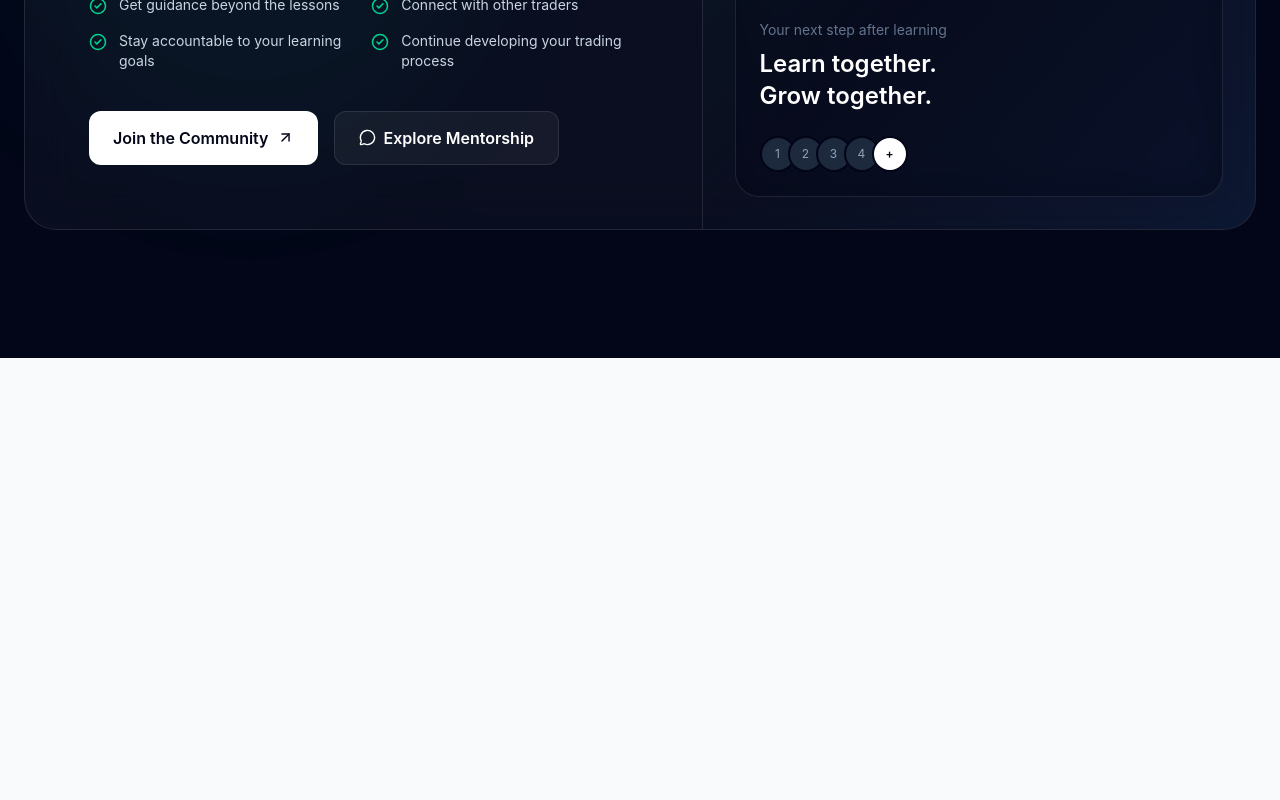
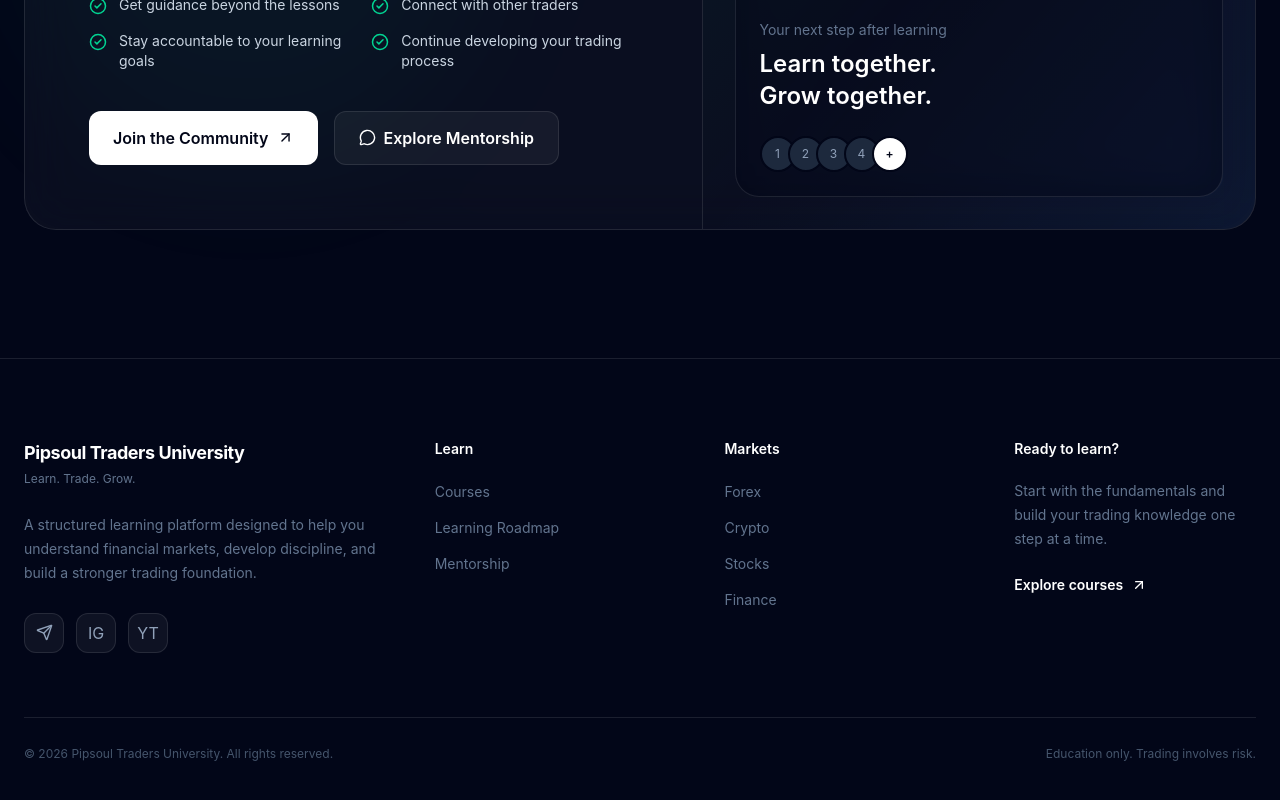
Before and after one commit to MyStack001/pipsoul-traders-university, a React (Vite) app: page / in a window 1280 px wide. Shown: the part 3720-4520 px from the top of the page. Before the commit the page ends 4078 px from the top, so only its background shows below. Built offline with nearby package versions, Linux system fonts and the light colour scheme.

Commit message:
Add PTU footer

```diff
--- a/src/App.tsx
+++ b/src/App.tsx
@@ -3,6 +3,7 @@
 import Courses from "./components/Courses";
 import Roadmap from "./components/Roadmap";
 import Mentorship from "./components/Mentorship";
+import Footer from "./components/Footer";
 
 function App() {
   return (
@@ -15,6 +16,7 @@
   <Roadmap />
   <Mentorship />
 </main>
+<Footer />
     </div>
   );
 }
--- a/src/components/Footer.tsx
+++ b/src/components/Footer.tsx
@@ -0,0 +1,147 @@
+import {
+  ArrowUpRight,
+  Send,
+} from "lucide-react";
+
+const footerLinks = {
+  Learn: [
+    { label: "Courses", href: "#courses" },
+    { label: "Learning Roadmap", href: "#roadmap" },
+    { label: "Mentorship", href: "#mentorship" },
+  ],
+  Markets: [
+    { label: "Forex", href: "#courses" },
+    { label: "Crypto", href: "#courses" },
+    { label: "Stocks", href: "#courses" },
+    { label: "Finance", href: "#courses" },
+  ],
+};
+
+function Footer() {
+  return (
+    <footer className="border-t border-white/10 bg-slate-950 px-6">
+      <div className="mx-auto max-w-7xl py-16 sm:py-20">
+        <div className="grid gap-12 lg:grid-cols-[1.5fr_1fr_1fr_1fr]">
+          {/* Brand */}
+          <div className="max-w-sm">
+            <a href="#" className="inline-block">
+              <p className="text-lg font-bold tracking-tight text-white">
+                Pipsoul Traders University
+              </p>
+
+              <p className="mt-1 text-xs text-slate-500">
+                Learn. Trade. Grow.
+              </p>
+            </a>
+
+            <p className="mt-6 text-sm leading-6 text-slate-500">
+              A structured learning platform designed to help you understand
+              financial markets, develop discipline, and build a stronger
+              trading foundation.
+            </p>
+
+            {/* Socials */}
+            <div className="mt-7 flex items-center gap-3">
+              <a
+                href="#"
+                aria-label="Telegram"
+                className="flex h-10 w-10 items-center justify-center rounded-xl border border-white/10 bg-white/5 text-slate-400 transition hover:bg-white/10 hover:text-white"
+              >
+                <Send size={17} />
+              </a>
+
+              <a
+                href="#"
+                aria-label="Instagram"
+                className="flex h-10 w-10 items-center justify-center rounded-xl border border-white/10 bg-white/5 text-slate-400 transition hover:bg-white/10 hover:text-white"
+              >
+            IG
+              </a>
+
+              <a
+                href="#"
+                aria-label="YouTube"
+                className="flex h-10 w-10 items-center justify-center rounded-xl border border-white/10 bg-white/5 text-slate-400 transition hover:bg-white/10 hover:text-white"
+              >
+                YT
+              </a>
+            </div>
+          </div>
+
+          {/* Learn */}
+          <div>
+            <h3 className="text-sm font-semibold text-white">Learn</h3>
+
+            <ul className="mt-5 space-y-3">
+              {footerLinks.Learn.map((link) => (
+                <li key={link.label}>
+                  <a
+                    href={link.href}
+                    className="text-sm text-slate-500 transition hover:text-white"
+                  >
+                    {link.label}
+                  </a>
+                </li>
+              ))}
+            </ul>
+          </div>
+
+          {/* Markets */}
+          <div>
+            <h3 className="text-sm font-semibold text-white">Markets</h3>
+
+            <ul className="mt-5 space-y-3">
+              {footerLinks.Markets.map((link) => (
+                <li key={link.label}>
+                  <a
+                    href={link.href}
+                    className="text-sm text-slate-500 transition hover:text-white"
+                  >
+                    {link.label}
+                  </a>
+                </li>
+              ))}
+            </ul>
+          </div>
+
+          {/* CTA */}
+          <div>
+            <h3 className="text-sm font-semibold text-white">
+              Ready to learn?
+            </h3>
+
+            <p className="mt-5 text-sm leading-6 text-slate-500">
+              Start with the fundamentals and build your trading knowledge one
+              step at a time.
+            </p>
+
+            <a
+              href="#courses"
+              className="group mt-6 inline-flex items-center gap-2 text-sm font-semibold text-white"
+            >
+              Explore courses
+              <ArrowUpRight
+                size={16}
+                className="transition-transform group-hover:translate-x-0.5 group-hover:-translate-y-0.5"
+              />
+            </a>
+          </div>
+        </div>
+
+        {/* Bottom */}
+        <div className="mt-16 flex flex-col gap-4 border-t border-white/10 pt-7 text-xs text-slate-600 sm:flex-row sm:items-center sm:justify-between">
+          <p>
+            © {new Date().getFullYear()} Pipsoul Traders University. All
+            rights reserved.
+          </p>
+
+          <p>
+            Education only. Trading involves risk.
+          </p>
+        </div>
+      </div>
+    </footer>
+  );
+}
+
+export default Footer;
```
